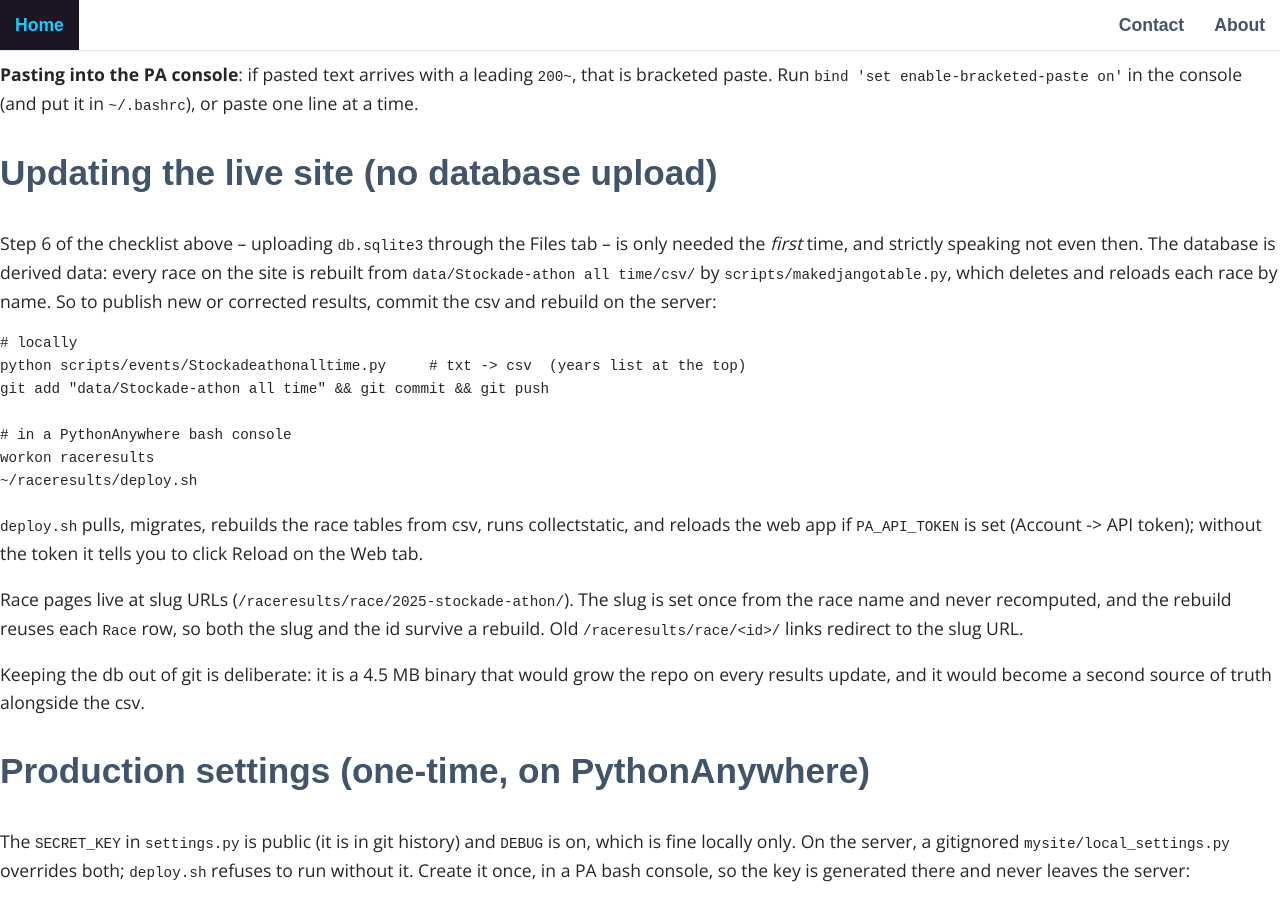
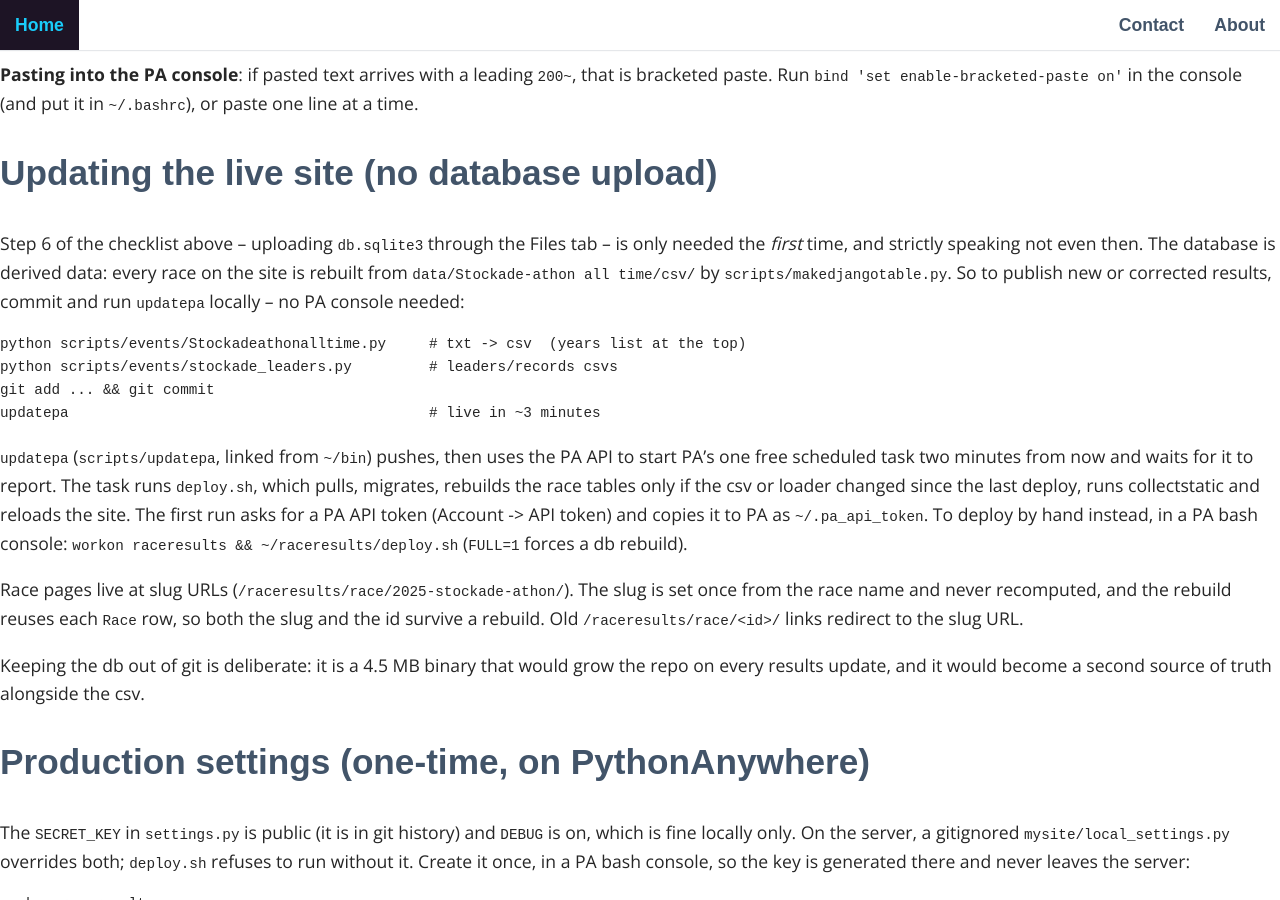
Before and after one commit to bnorthan/raceresults, a Jekyll site: the page built from hints.md, in a window 1280 px wide and 900 px high, scrolled down 1991 px. Built offline with Jekyll 4.4.1, drawn with Linux system fonts in a browser that asks for light colours; some web fonts are replaced; our own code applies the rules of GitHub Pages for plain Markdown files; some of the changed text lies outside the part shown.

Commit message:
Add updatepa: push and deploy to PythonAnywhere in one command
scripts/updatepa (linked from ~/bin) pushes main, points PA's one free
scheduled task at deploy.sh two minutes from now through the PA API, and
waits on ~/deploy.log until deploy.sh reports.  deploy.sh compares against
the last commit it deployed, rebuilds the db only when csv or loader inputs
changed, and always ends with '== deployed <commit> =='.

hints.md: document updatepa; the local_settings one-liner no longer uses
'!', which interactive bash treats as history expansion.

Co-Authored-By: Claude Opus 5.5 <noreply@anthropic.com>

````diff
--- a/hints.md
+++ b/hints.md
@@ -87,22 +87,23 @@ in `~/.bashrc`), or paste one line at a time.
 Step 6 of the checklist above -- uploading `db.sqlite3` through the Files tab -- is only
 needed the *first* time, and strictly speaking not even then.  The database is derived
 data: every race on the site is rebuilt from `data/Stockade-athon all time/csv/` by
-`scripts/makedjangotable.py`, which deletes and reloads each race by name.  So to publish
-new or corrected results, commit the csv and rebuild on the server:
+`scripts/makedjangotable.py`.  So to publish new or corrected results, commit and run
+`updatepa` locally -- no PA console needed:
 
 ```bash
-# locally
 python scripts/events/Stockadeathonalltime.py     # txt -> csv  (years list at the top)
-git add "data/Stockade-athon all time" && git commit && git push
-
-# in a PythonAnywhere bash console
-workon raceresults
-~/raceresults/deploy.sh
+python scripts/events/stockade_leaders.py         # leaders/records csvs
+git add ... && git commit
+updatepa                                          # live in ~3 minutes
 ```
 
-`deploy.sh` pulls, migrates, rebuilds the race tables from csv, runs collectstatic, and
-reloads the web app if `PA_API_TOKEN` is set (Account -> API token); without the token it
-tells you to click Reload on the Web tab.
+`updatepa` (`scripts/updatepa`, linked from `~/bin`) pushes, then uses the PA API to
+start PA's one free scheduled task two minutes from now and waits for it to report.
+The task runs `deploy.sh`, which pulls, migrates, rebuilds the race tables only if the
+csv or loader changed since the last deploy, runs collectstatic and reloads the site.
+The first run asks for a PA API token (Account -> API token) and copies it to PA as
+`~/.pa_api_token`.  To deploy by hand instead, in a PA bash console:
+`workon raceresults && ~/raceresults/deploy.sh` (`FULL=1` forces a db rebuild).
 
 Race pages live at slug URLs (`/raceresults/race/2025-stockade-athon/`). The slug is set
 once from the race name and never recomputed, and the rebuild reuses each `Race` row, so
````
Also changed, not shown: other parts of hints.md (+1 -1 lines), 2 other files.
